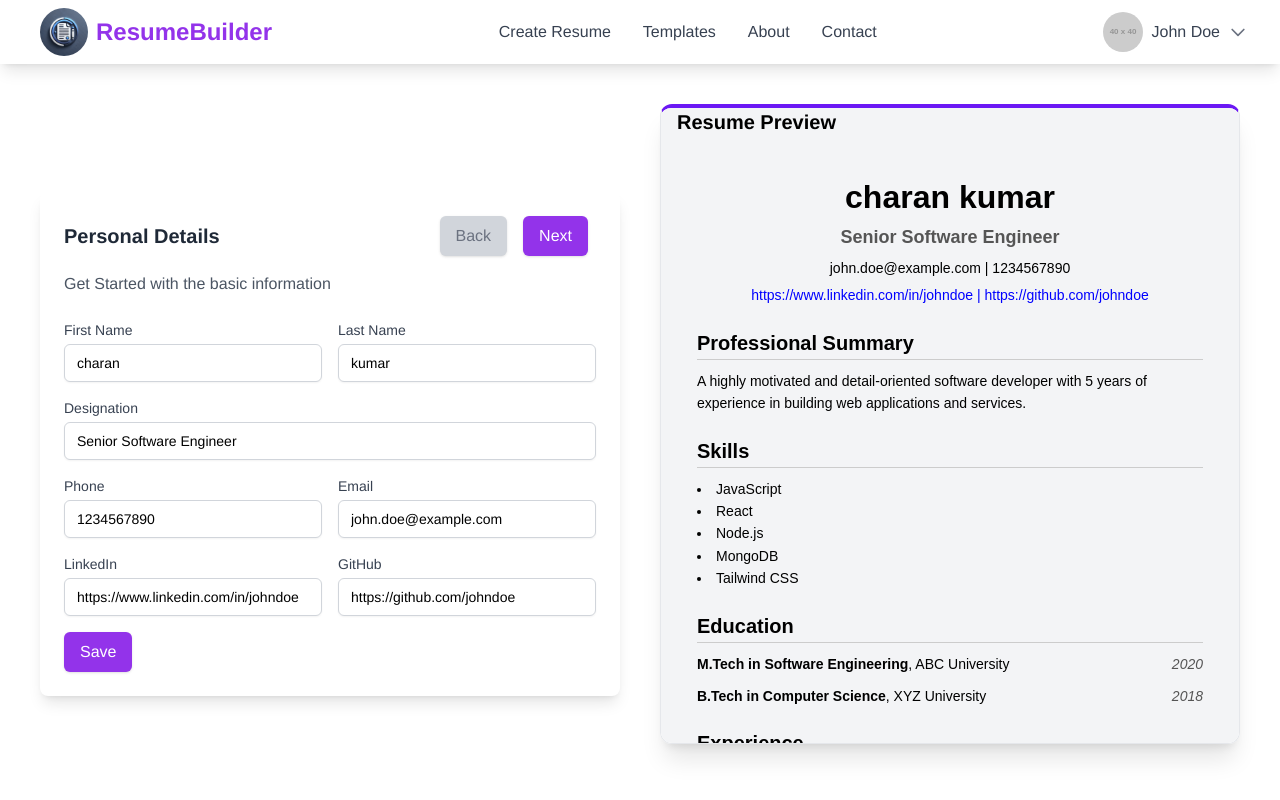
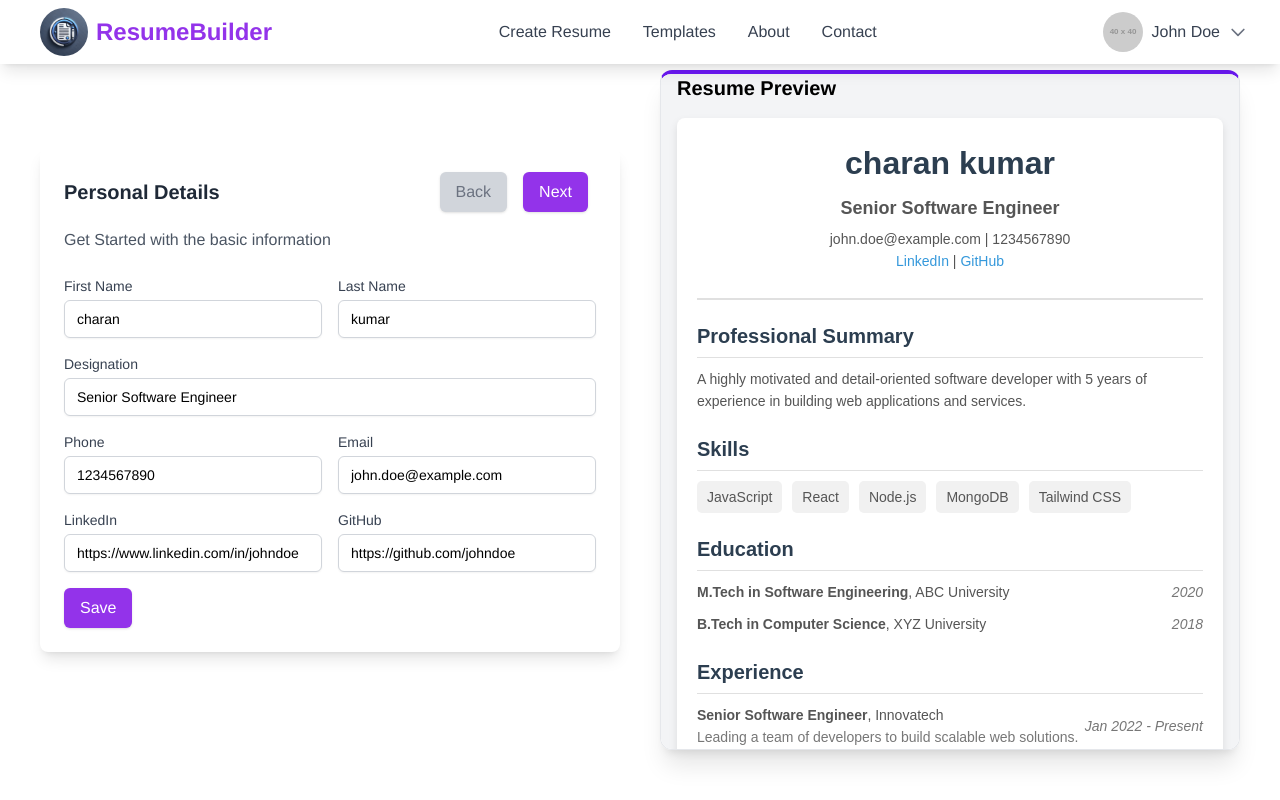
Before and after one commit to Yaddalapalli-Charan-Kumar-Naidu/ResumeCraft_frontend, a React (Vite) app: page /create-resume in a window 1280 px wide. Built offline with nearby package versions, Linux system fonts and the light colour scheme.

Commit message:
signup,otp completed,modified resume template

```diff
--- a/package.json
+++ b/package.json
@@ -15,6 +15,7 @@
     "@mui/icons-material": "^6.3.1",
     "@mui/material": "^6.3.1",
     "axios": "^1.7.9",
+    "mui-one-time-password-input": "^3.0.2",
     "react": "^18.3.1",
     "react-dom": "^18.3.1",
     "react-router-dom": "^7.1.1"
--- a/src/App.jsx
+++ b/src/App.jsx
@@ -5,6 +5,7 @@ import Home from './components/Home'
 import { BrowserRouter as Router, Routes, Route } from "react-router-dom";
 import CreateResume from './components/resume/CreateResume';
 import Signup from './components/auth/Signup';
+import VerifyOtp from './components/auth/VerifyOtp';
 function App() {
 
 
@@ -18,6 +19,7 @@ function App() {
         <Route path='/login' element={<Login/>}/>
         <Route path='/signup' element={<Signup/>}/>
         <Route path='/create-resume' element={<CreateResume/>}/>
+        <Route path='/verify-otp' element={<VerifyOtp/>}/>
       </Routes>
       </Router>
     </>
--- a/src/components/Navbar.jsx
+++ b/src/components/Navbar.jsx
@@ -37,7 +37,7 @@ const Navbar = () => {
   }, [isMobileMenuOpen]);
 
   return (
-    <nav className="bg-white shadow-lg">
+    <nav className="bg-white shadow-lg fixed top-0 left-0 w-screen">
       <div className="max-w-7xl mx-auto px-4 sm:px-6 lg:px-8">
         <div className="flex justify-between h-16">
           {/* Logo and Text */}
--- a/src/components/auth/Signup.jsx
+++ b/src/components/auth/Signup.jsx
@@ -4,7 +4,7 @@ import CssBaseline from "@mui/material/CssBaseline";
 import TextField from "@mui/material/TextField";
 import FormControlLabel from "@mui/material/FormControlLabel";
 import Checkbox from "@mui/material/Checkbox";
-import { Link } from "react-router-dom";
+import { Link, useNavigate } from "react-router-dom";
 import Paper from "@mui/material/Paper";
 import Box from "@mui/material/Box";
 import Grid from "@mui/material/Grid";
@@ -13,7 +13,9 @@ import { Container } from "@mui/material";
 import Avatar from "@mui/material/Avatar";
 import CameraAltIcon from "@mui/icons-material/CameraAlt";
 import axios from "axios";
+
 export default function SignUp() {
+  const navigate=useNavigate();
   const [formData, setFormData] = useState({
     name: "",
     email: "",
@@ -69,6 +71,7 @@ export default function SignUp() {
       .then((response) => {
         console.log(JSON.stringify(response.data));
         alert("Signup successful! ");
+        navigate("/verify-otp",{state:{email:formData.email}});
       })
       .catch((error) => {
         console.log(error);
--- /dev/null
+++ b/src/components/auth/VerifyOtp.jsx
@@ -0,0 +1,96 @@
+import React from 'react';
+import { MuiOtpInput } from 'mui-one-time-password-input';
+import { Button, Typography, Box } from '@mui/material';
+import { useLocation, useNavigate } from 'react-router-dom';
+import axios from "axios";
+const verifyOtp = () => {
+  const location=useLocation();
+  const {email}=location.state||{};
+  const [otp, setOtp] = React.useState('');
+  const [error, setError] = React.useState('');
+  const navigate=useNavigate();
+  const handleChange = (newValue) => {
+    setOtp(newValue);
+    setError(''); // Clear error when user types
+  };
+
+  const handleSubmit = () => {
+    if (otp.length === 6) {
+      // Perform OTP validation or submission logic here
+      console.log('OTP submitted:', otp);
+      setError('');
+    } else {
+      setError('Please enter a valid 6-digit OTP.');
+    }
+    let data = JSON.stringify({
+      "email": email,
+      "otp": otp,
+    });
+
+    let config = {
+      method: 'post',
+      maxBodyLength: Infinity,
+      url: 'http://localhost:8267/auth/verify-otp?',
+      headers: {
+        'Content-Type': 'application/json',
+      },
+      data : data
+    };
+
+    axios.request(config)
+    .then((response) => {
+      console.log(JSON.stringify(response.data));
+      navigate('/')
+    })
+    .catch((error) => {
+      console.log(error);
+    });
+
+  };
+
+  return (
+    <div className='flex justify-center items-center h-[85vh]'>
+    <Box
+      sx={{
+        display: 'flex',
+        flexDirection: 'column',
+        alignItems: 'center',
+        justifyContent:'center',
+        gap: 2,
+        maxWidth: 400,
+        margin: '0 auto',
+        padding: 3,
+      }}
+    >
+      <Typography variant="h6" gutterBottom>
+        Enter OTP
+      </Typography>
+      <Typography>
+        OTP sent to {email}
+      </Typography>
+      <MuiOtpInput
+        value={otp}
+        onChange={handleChange}
+        length={6} // Set the OTP length to 6
+        autoFocus // Automatically focus the first input
+        validateChar={(char) => /^\d+$/.test(char)} // Only allow numeric input
+        sx={{ gap: 1 }} // Customize the spacing between inputs
+      />
+      {error && (
+        <Typography color="error" variant="body2">
+          {error}
+        </Typography>
+      )}
+      <Button
+        variant="contained"
+        onClick={handleSubmit}
+        disabled={otp.length !== 6} // Disable button if OTP is incomplete
+      >
+        Submit
+      </Button>
+    </Box>
+    </div>
+  );
+};
+
+export default verifyOtp;
--- a/src/components/resume/CreateResume.jsx
+++ b/src/components/resume/CreateResume.jsx
@@ -13,7 +13,7 @@ export default function CreateResume() {
   const [page, setPage] = useState(0);
   return (
     <ResumeProvider>
-      <div className="grid grid-cols-1 md:grid-cols-2 h-[85vh] gap-10 p-10 mb-5">
+      <div className="grid grid-cols-1 md:grid-cols-2 h-[85vh] gap-10 p-10 my-5 items-center">
         <div className="h-[85vh]">
           {page == 0 && <PersonalDetailsForm page={page} setPage={setPage} />}
           {page == 1 && (
@@ -34,7 +34,7 @@ export default function CreateResume() {
           {page == 7 && <HobbiesDetailsForm page={page} setPage={setPage} />}
           {/* {page==7 && <ProfessionalSummaryForm page={page} setPage={setPage}/>} */}
         </div>
-        <div className="border border-t-primary border-t-4 h-full rounded-xl px-4 bg-gray-100 shadow-xl overflow-y-auto max-h-[80vh]">
+        <div className="border border-t-primary border-t-4 h-full rounded-xl px-4 bg-gray-100 shadow-xl overflow-y-auto max-h-[85vh] mt-5">
           <h2 className="text-xl font-bold mb-4">Resume Preview</h2>
           <ResumeTemplate1 />
         </div>
--- a/src/components/template/ResumeTemplate1.jsx
+++ b/src/components/template/ResumeTemplate1.jsx
@@ -5,41 +5,55 @@ const ResumeTemplate1 = () => {
   const { resumeData } = useContext(ResumeContext);
 
   return (
-    <div className="resume-container mb-2 text-sm" style={styles.container}>
+    <div className="resume-container" style={styles.container}>
       {/* Header Section */}
       <div style={styles.header}>
         <h1 style={styles.name}>
           {resumeData.firstName} {resumeData.lastName}
         </h1>
         <p style={styles.title}>{resumeData.designation}</p>
-        <p style={styles.contactInfo}>
-          {resumeData.email} | {resumeData.phone}
-        </p>
-        <p style={styles.links}>
-          <a href={resumeData.socialMediaLinks.linkedIn} target="_blank">
-            {resumeData.socialMediaLinks.linkedIn}{" "}
-          </a>
-          |{" "}
-          <a href={resumeData.socialMediaLinks.github} target="_blank">
-            {resumeData.socialMediaLinks.github}
-          </a>
-        </p>
+        <div style={styles.contactInfo}>
+          <p>
+            {resumeData.email} | {resumeData.phone}
+          </p>
+          <p>
+            <a
+              href={resumeData.socialMediaLinks.linkedIn}
+              target="_blank"
+              rel="noopener noreferrer"
+              style={styles.link}
+            >
+              LinkedIn
+            </a>{" "}
+            |{" "}
+            <a
+              href={resumeData.socialMediaLinks.github}
+              target="_blank"
+              rel="noopener noreferrer"
+              style={styles.link}
+            >
+              GitHub
+            </a>
+          </p>
+        </div>
       </div>
 
       {/* Professional Summary Section */}
       <div style={styles.section}>
         <h2 style={styles.sectionTitle}>Professional Summary</h2>
-        <p>{resumeData.professionalSummary}</p>
+        <p style={styles.summaryText}>{resumeData.professionalSummary}</p>
       </div>
 
       {/* Skills Section */}
       <div style={styles.section}>
         <h2 style={styles.sectionTitle}>Skills</h2>
-        <ul className="list-disc list-inside">
+        <div style={styles.skillsContainer}>
           {resumeData.skills.map((skill, index) => (
-            <li key={index}>{skill}</li>
+            <span key={index} style={styles.skill}>
+              {skill}
+            </span>
           ))}
-        </ul>
+        </div>
       </div>
 
       {/* Education Section */}
@@ -48,7 +62,7 @@ const ResumeTemplate1 = () => {
         {resumeData.education.map((edu, index) => (
           <div key={index} style={styles.educationItem}>
             <div>
-              <p>
+              <p style={styles.educationDegree}>
                 <strong>{edu.degree}</strong>, {edu.institution}
               </p>
               {edu.cgpa && <p>CGPA: {edu.cgpa}</p>}
@@ -64,10 +78,10 @@ const ResumeTemplate1 = () => {
         {resumeData.experience.map((exp, index) => (
           <div key={index} style={styles.experienceItem}>
             <div>
-              <p>
+              <p style={styles.experienceTitle}>
                 <strong>{exp.jobTitle}</strong>, {exp.company}
               </p>
-              <p>{exp.description}</p>
+              <p style={styles.experienceDescription}>{exp.description}</p>
             </div>
             <p style={styles.dates}>{exp.duration}</p>
           </div>
@@ -78,8 +92,8 @@ const ResumeTemplate1 = () => {
       <div style={styles.section}>
         <h2 style={styles.sectionTitle}>Projects</h2>
         {resumeData.projects.map((project, index) => (
-          <div key={index}>
-            <p>
+          <div key={index} style={styles.projectItem}>
+            <p style={styles.projectTitle}>
               <strong>{project.title}</strong>
               {project.link && (
                 <span style={styles.link}>
@@ -89,14 +103,17 @@ const ResumeTemplate1 = () => {
                     href={project.link}
                     target="_blank"
                     rel="noopener noreferrer"
+                    style={styles.link}
                   >
                     Link
                   </a>
                 </span>
               )}
             </p>
-            <p>{project.description}</p>
-            <p>Technologies: {project.technologies.join(", ")}</p>
+            <p style={styles.projectDescription}>{project.description}</p>
+            <p style={styles.projectTechnologies}>
+              <strong>Technologies:</strong> {project.technologies.join(", ")}
+            </p>
           </div>
         ))}
       </div>
@@ -107,7 +124,7 @@ const ResumeTemplate1 = () => {
         {resumeData.certifications.map((cert, index) => (
           <div key={index} style={styles.certificationItem}>
             <div>
-              <p>
+              <p style={styles.certificationName}>
                 <strong>{cert.name}</strong>, {cert.organization}
               </p>
             </div>
@@ -124,11 +141,13 @@ const ResumeTemplate1 = () => {
       {/* Hobbies Section */}
       <div style={styles.section}>
         <h2 style={styles.sectionTitle}>Hobbies</h2>
-        <ul className="list-disc list-inside">
+        <div style={styles.hobbiesContainer}>
           {resumeData.hobbies.map((hobby, index) => (
-            <li key={index}>{hobby}</li>
+            <span key={index} style={styles.hobby}>
+              {hobby}
+            </span>
           ))}
-        </ul>
+        </div>
       </div>
     </div>
   );
@@ -136,33 +155,40 @@ const ResumeTemplate1 = () => {
 
 const styles = {
   container: {
-    fontFamily: "Arial, sans-serif",
+    fontFamily: "'Arial', sans-serif",
     lineHeight: 1.6,
     margin: "0 auto",
     maxWidth: "800px",
     padding: "20px",
+    backgroundColor: "#ffffff",
+    boxShadow: "0 4px 8px rgba(0, 0, 0, 0.1)",
+    borderRadius: "8px",
   },
   header: {
     textAlign: "center",
     marginBottom: "20px",
+    paddingBottom: "20px",
+    borderBottom: "2px solid #e0e0e0",
   },
   name: {
     fontSize: "32px",
     fontWeight: "bold",
+    color: "#2c3e50",
   },
   title: {
     fontSize: "18px",
     fontWeight: "bold",
     color: "#555",
+    margin: "5px 0",
   },
   contactInfo: {
     fontSize: "14px",
+    color: "#555",
     margin: "5px 0",
   },
-  links: {
-    fontSize: "14px",
-    margin: "5px 0",
-    color: "blue",
+  link: {
+    color: "#3498db",
+    textDecoration: "none",
   },
   section: {
     marginBottom: "20px",
@@ -170,8 +196,26 @@ const styles = {
   sectionTitle: {
     fontSize: "20px",
     fontWeight: "bold",
+    color: "#2c3e50",
     marginBottom: "10px",
-    borderBottom: "1px solid #ccc",
+    paddingBottom: "5px",
+    borderBottom: "1px solid #e0e0e0",
+  },
+  summaryText: {
+    fontSize: "14px",
+    color: "#555",
+  },
+  skillsContainer: {
+    display: "flex",
+    flexWrap: "wrap",
+    gap: "10px",
+  },
+  skill: {
+    backgroundColor: "#f1f1f1",
+    padding: "5px 10px",
+    borderRadius: "5px",
+    fontSize: "14px",
+    color: "#555",
   },
   educationItem: {
     display: "flex",
@@ -179,11 +223,38 @@ const styles = {
     alignItems: "center",
     marginBottom: "10px",
   },
+  educationDegree: {
+    fontSize: "14px",
+    color: "#555",
+  },
   experienceItem: {
     display: "flex",
     justifyContent: "space-between",
     alignItems: "center",
     marginBottom: "10px",
+  },
+  experienceTitle: {
+    fontSize: "14px",
+    color: "#555",
+  },
+  experienceDescription: {
+    fontSize: "14px",
+    color: "#777",
+  },
+  projectItem: {
+    marginBottom: "10px",
+  },
+  projectTitle: {
+    fontSize: "14px",
+    color: "#555",
+  },
+  projectDescription: {
+    fontSize: "14px",
+    color: "#777",
+  },
+  projectTechnologies: {
+    fontSize: "14px",
+    color: "#777",
   },
   certificationItem: {
     display: "flex",
@@ -191,14 +262,26 @@ const styles = {
     alignItems: "center",
     marginBottom: "10px",
   },
+  certificationName: {
+    fontSize: "14px",
+    color: "#555",
+  },
   dates: {
+    fontSize: "14px",
+    color: "#777",
     fontStyle: "italic",
+  },
+  hobbiesContainer: {
+    display: "flex",
+    flexWrap: "wrap",
+    gap: "10px",
+  },
+  hobby: {
+    backgroundColor: "#f1f1f1",
+    padding: "5px 10px",
+    borderRadius: "5px",
+    fontSize: "14px",
     color: "#555",
-    textAlign: "right",
-    minWidth: "120px", // Ensure consistent width for alignment
-  },
-  link: {
-    color: "blue",
   },
 };
 
```
Also changed, not shown: src/components/Home.jsx (+4 -4 lines), 1 other file (tests, documents, lock files or other folders).
